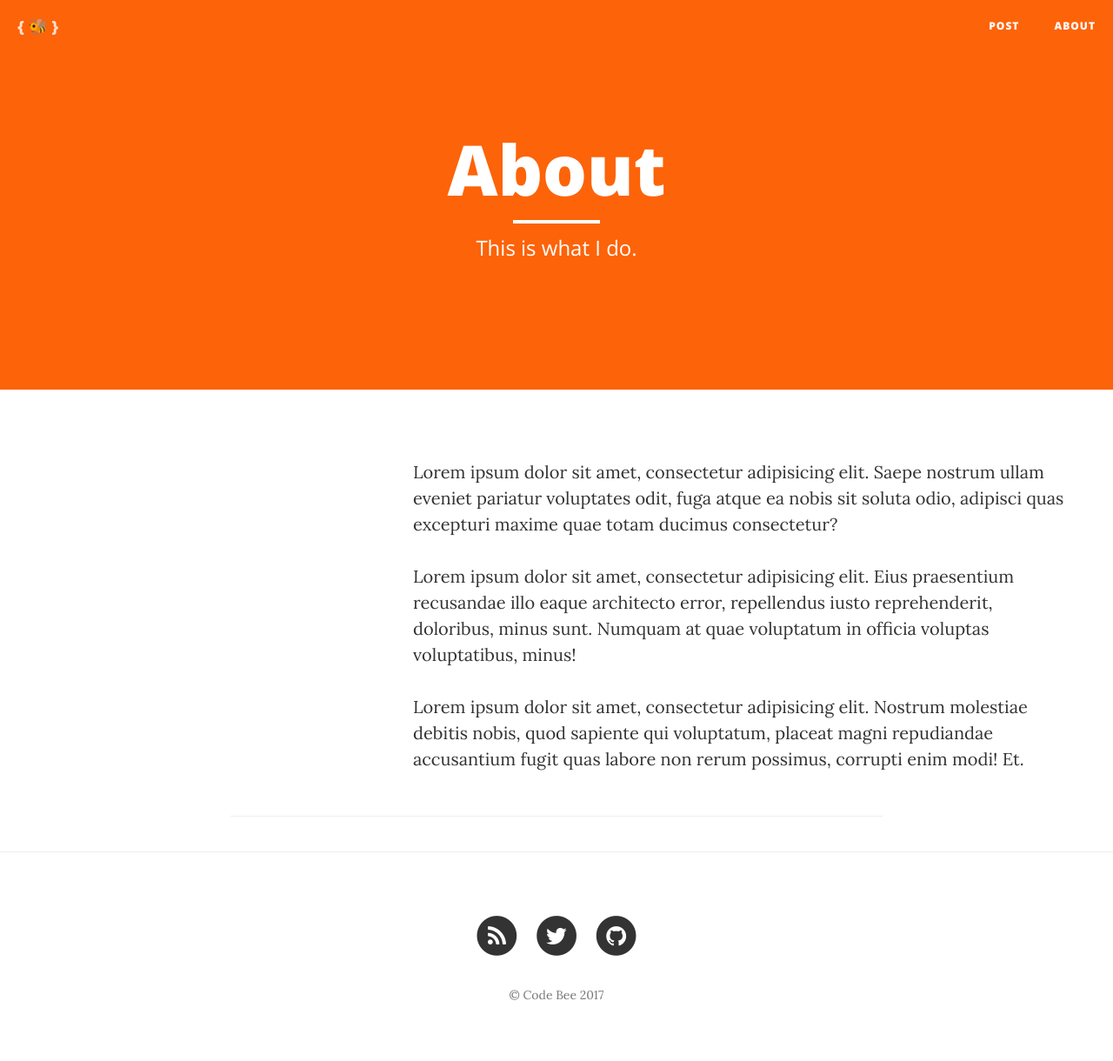
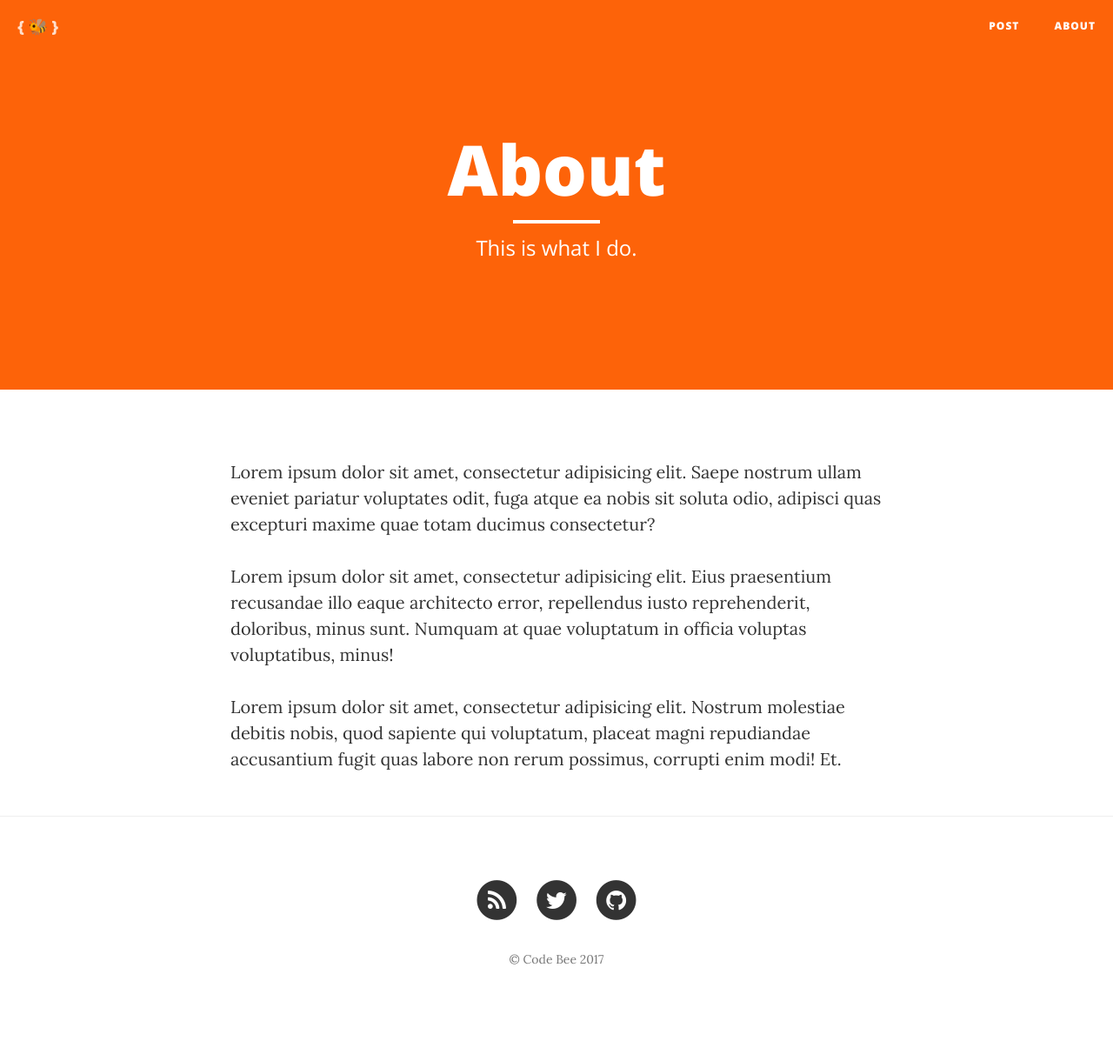
Before and after one commit to bhuvanarajamani/thecodebee, a Jekyll site: the page built from about.html, in a window 1280 px wide. Shown: the whole page at 87% size. Built offline with Jekyll 4.4.1, drawn with Linux system fonts in a browser that asks for light colours; after the commit the page ends 1179 px from its top, so only the background shows below that.

Commit message:
Fixed alignment in about page

```diff
--- a/_layouts/page.html
+++ b/_layouts/page.html
@@ -1,7 +1,6 @@
 ---
 layout: default
 ---
-
 <!-- Page Header -->
 <header class="intro-header" style="background-color: #fd6309">
     <div class="container">
--- a/about.html
+++ b/about.html
@@ -3,16 +3,8 @@
 title: About
 description: "This is what I do."
 ---
+<p>Lorem ipsum dolor sit amet, consectetur adipisicing elit. Saepe nostrum ullam eveniet pariatur voluptates odit, fuga atque ea nobis sit soluta odio, adipisci quas excepturi maxime quae totam ducimus consectetur?</p>
 
-<!-- Main Content -->
-<div class="container">
-    <div class="row">
-        <div class="col-lg-8 col-lg-offset-2 col-md-10 col-md-offset-1">
-            <p>Lorem ipsum dolor sit amet, consectetur adipisicing elit. Saepe nostrum ullam eveniet pariatur voluptates odit, fuga atque ea nobis sit soluta odio, adipisci quas excepturi maxime quae totam ducimus consectetur?</p>
-            <p>Lorem ipsum dolor sit amet, consectetur adipisicing elit. Eius praesentium recusandae illo eaque architecto error, repellendus iusto reprehenderit, doloribus, minus sunt. Numquam at quae voluptatum in officia voluptas voluptatibus, minus!</p>
-            <p>Lorem ipsum dolor sit amet, consectetur adipisicing elit. Nostrum molestiae debitis nobis, quod sapiente qui voluptatum, placeat magni repudiandae accusantium fugit quas labore non rerum possimus, corrupti enim modi! Et.</p>
-        </div>
-    </div>
-</div>
+<p>Lorem ipsum dolor sit amet, consectetur adipisicing elit. Eius praesentium recusandae illo eaque architecto error, repellendus iusto reprehenderit, doloribus, minus sunt. Numquam at quae voluptatum in officia voluptas voluptatibus, minus!</p>
 
-<hr>
+<p>Lorem ipsum dolor sit amet, consectetur adipisicing elit. Nostrum molestiae debitis nobis, quod sapiente qui voluptatum, placeat magni repudiandae accusantium fugit quas labore non rerum possimus, corrupti enim modi! Et.</p>
```
